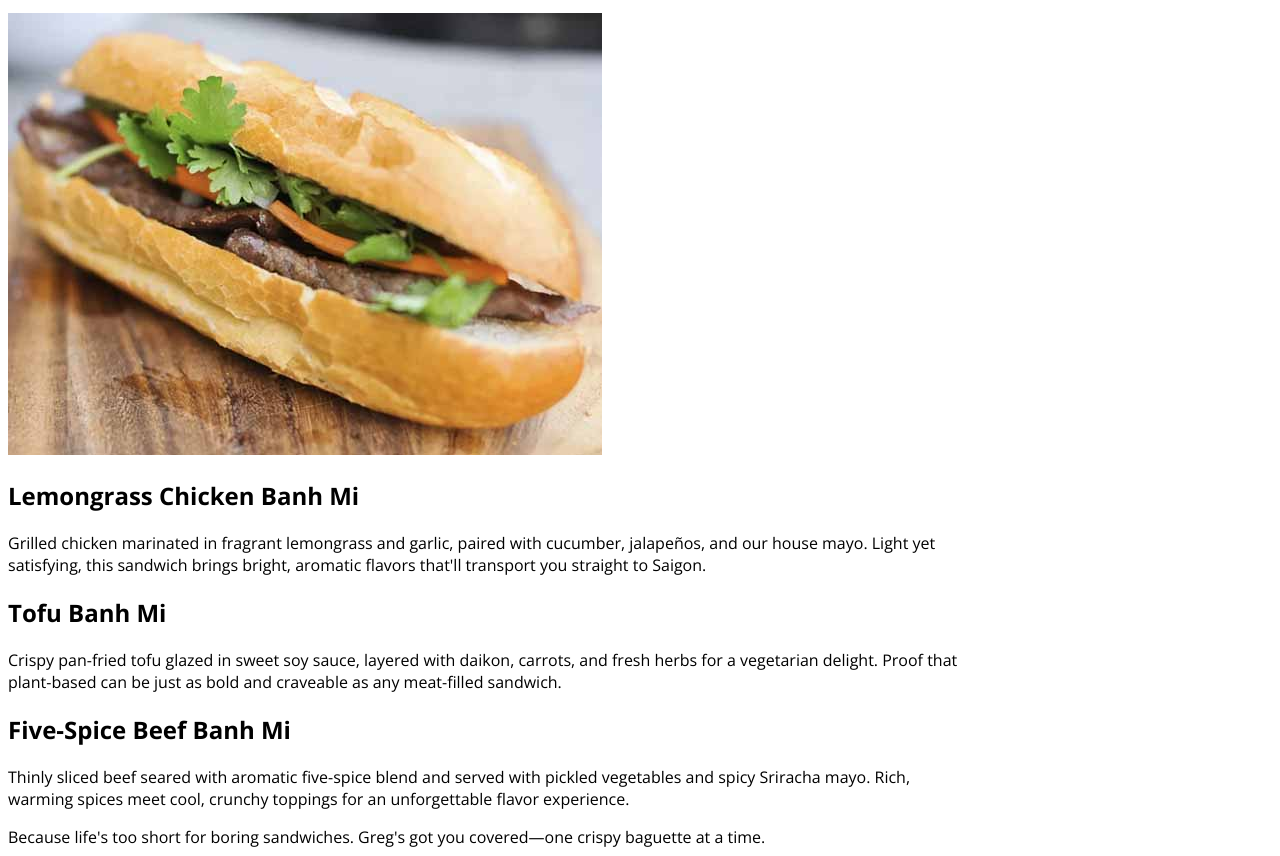
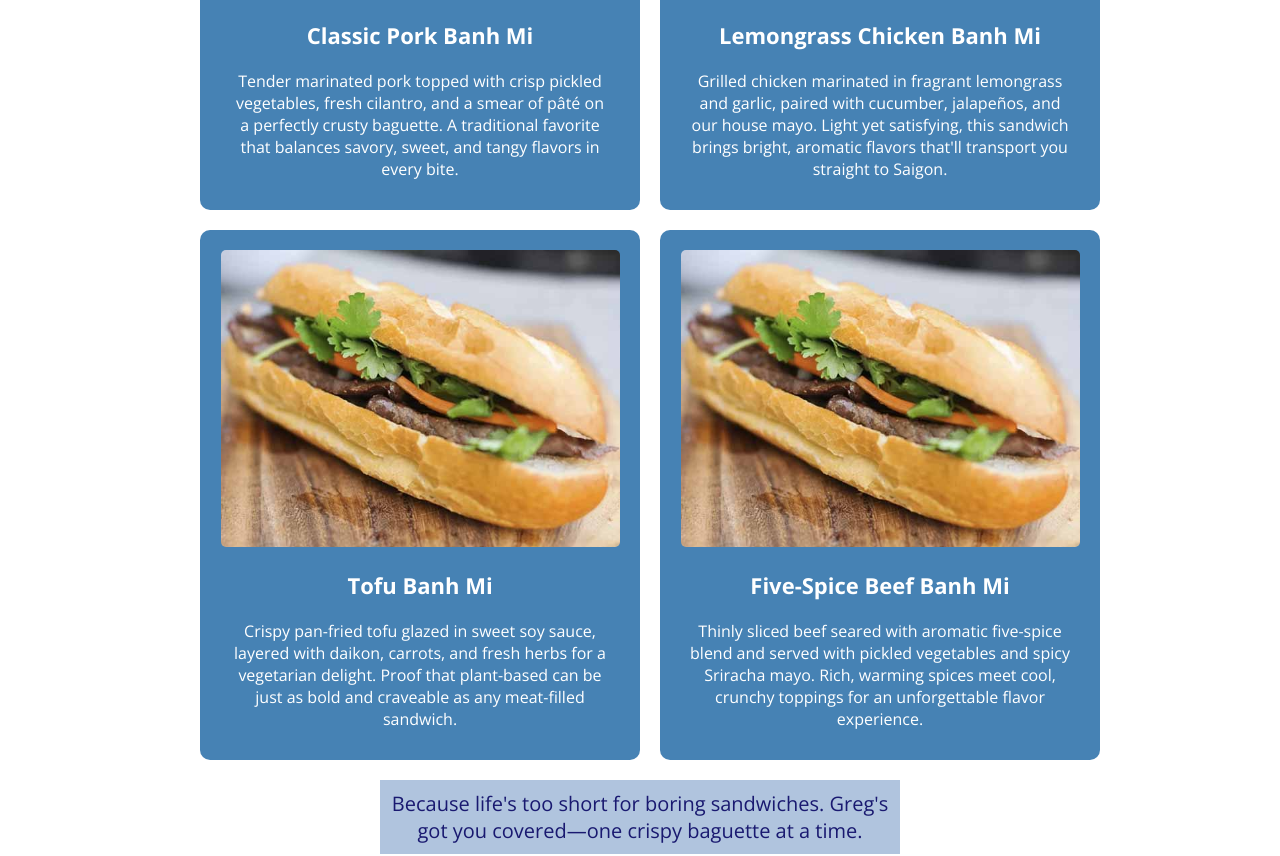
Before and after one commit to charlenellee/exercise6, a plain HTML site: page index.html in a window 1280 px wide. Shown: the part 860-1716 px from the top of the page. Drawn offline with nearby package versions, Linux system fonts and the light colour scheme.

Commit message:
Style changes

```diff
--- a/index.html
+++ b/index.html
@@ -1,14 +1,14 @@
 <!DOCTYPE html>
-<html>
+<html lang="en-ca">
   <head>
     <!--Made by Charlene Lee on October 22-->
     <title>Exercise 7: Banh Mi, menus, and layout</title>
+    <meta charset="utf-8">
     <!-- This is embed code for Google fonts, take a look at  https://fonts.google.com/ for more info, you can just pick fonts and get an embed code which you use here. See how I am controlling them from <style> most of the CSS is just pasted in from Google and I have made tweaks to the weights and added other bits. This is what we will learn next week.-->
     <link rel="preconnect" href="https://fonts.googleapis.com">
     <link rel="preconnect" href="https://fonts.gstatic.com" crossorigin>
     <link href="https://fonts.googleapis.com/css2?family=Open+Sans:ital,wght@0,300..800;1,300..800&family=Oswald:wght@200..700&family=Raleway:ital,wght@0,100..900;1,100..900&display=swap" rel="stylesheet">
     <style>
-
       body {
         font-family: "Open Sans", sans-serif;
         font-optical-sizing: auto;
@@ -16,7 +16,8 @@
         font-style: normal;
         font-variation-settings: "wdth" 100;
         font-size: 16px;
-  width: 960px;
+        width: 900px;
+        margin: 0 auto;
       }
 
       h1 {
@@ -24,9 +25,13 @@
         font-optical-sizing: auto;
         font-weight: 500;
         font-style: normal;
+        text-align: center;
+        padding: 15px;
       }
 
       #site-title {
+        font-size: 80px;
+        text-align: center;
       }
 
       #nav {
@@ -34,15 +39,27 @@
         font-optical-sizing: auto;
         font-weight: 400;
         font-style: normal;
+        font-size: 20px;
       }
 
       footer {
+        background-color: LightSteelBlue;
+        color: MidnightBlue;
+        max-width: 500px;
+        text-align: center;
+        padding: 10px;
+        margin-top: 20px;
+        margin-left: auto;
+        margin-right: auto;
+        font-size: 20px;
       }
 
       #nav ul {
+        justify-content: center;
         list-style-type: none;
         margin: 0;
         padding: 0;
+        text-align: center;
       }
 
       #nav li {
@@ -53,7 +70,6 @@
       #nav a {
         text-decoration: none;
         margin-right: .5em;
-    background-color: white;
         padding: 5px 10px;
         color: DarkBlue;
       }
@@ -62,9 +78,42 @@
         color: #ccc;
       }
 
+      .container {
+        display: grid;
+        grid-template-columns: 50% 50%;
+        gap: 20px;
+        max-width: 100%;
+        margin: 10px;
+      }
+
+      .grid-item {
+        background-color: SteelBlue;
+        padding: 10px;
+        border-radius: 10px;
+        text-align: center;
+      }
+
+      .grid-item img {
+        width: 95%;
+        height: auto;
+        margin-top: 10px;
+        border-radius: 5px;
+      }
+
+      .grid-item h2 {
+        font-size: 22px;
+        color: white;
+      }
+
+      .grid-item p {
+        font-size: 16px;
+        color: white;
+        margin: 20px;
+      }
     </style>
   </head>
-<body><h1 id="site-title">Greg’s Banh Mi</h1>
+  <body>
+    <h1 id="site-title">Greg’s Banh Mi</h1>
     <nav id="nav">
       <ul>
         <li><a href="/">Home</a></li>
@@ -73,19 +122,35 @@
         <li><a href="/">Contact</a></li>
       </ul>
     </nav>
+
     <h1>At Greg's Banh Mi, we're serving up the perfect marriage of French and Vietnamese culinary traditions—crispy-on-the-outside, pillowy-on-the-inside baguettes loaded with bold, fresh flavorus that'll make your taste buds sing.</h1>
 
+    <div class="container">
+      <div class="grid-item">
         <img src="banh-mi.jpg" alt="Banh Mi Sandwich">
         <h2>Classic Pork Banh Mi</h2>
         <p>Tender marinated pork topped with crisp pickled vegetables, fresh cilantro, and a smear of pâté on a perfectly crusty baguette. A traditional favorite that balances savory, sweet, and tangy flavors in every bite.</p>
+      </div>
 
+      <div class="grid-item">
         <img src="banh-mi.jpg" alt="Banh Mi Sandwich">
         <h2>Lemongrass Chicken Banh Mi</h2>
         <p>Grilled chicken marinated in fragrant lemongrass and garlic, paired with cucumber, jalapeños, and our house mayo. Light yet satisfying, this sandwich brings bright, aromatic flavors that'll transport you straight to Saigon.</p>
+      </div>
+
+      <div class="grid-item">
+        <img src="banh-mi.jpg" alt="Banh Mi Sandwich">
         <h2>Tofu Banh Mi</h2>
         <p>Crispy pan-fried tofu glazed in sweet soy sauce, layered with daikon, carrots, and fresh herbs for a vegetarian delight. Proof that plant-based can be just as bold and craveable as any meat-filled sandwich.</p>
+      </div>
+
+      <div class="grid-item">
+        <img src="banh-mi.jpg" alt="Banh Mi Sandwich">
         <h2>Five-Spice Beef Banh Mi</h2>
         <p>Thinly sliced beef seared with aromatic five-spice blend and served with pickled vegetables and spicy Sriracha mayo. Rich, warming spices meet cool, crunchy toppings for an unforgettable flavor experience.</p>
+      </div>
+    </div>
+
     <footer>Because life's too short for boring sandwiches. Greg's got you covered—one crispy baguette at a time.</footer>
   </body>
 </html>
```
Lines whose indentation alone changed are shown as unchanged.
